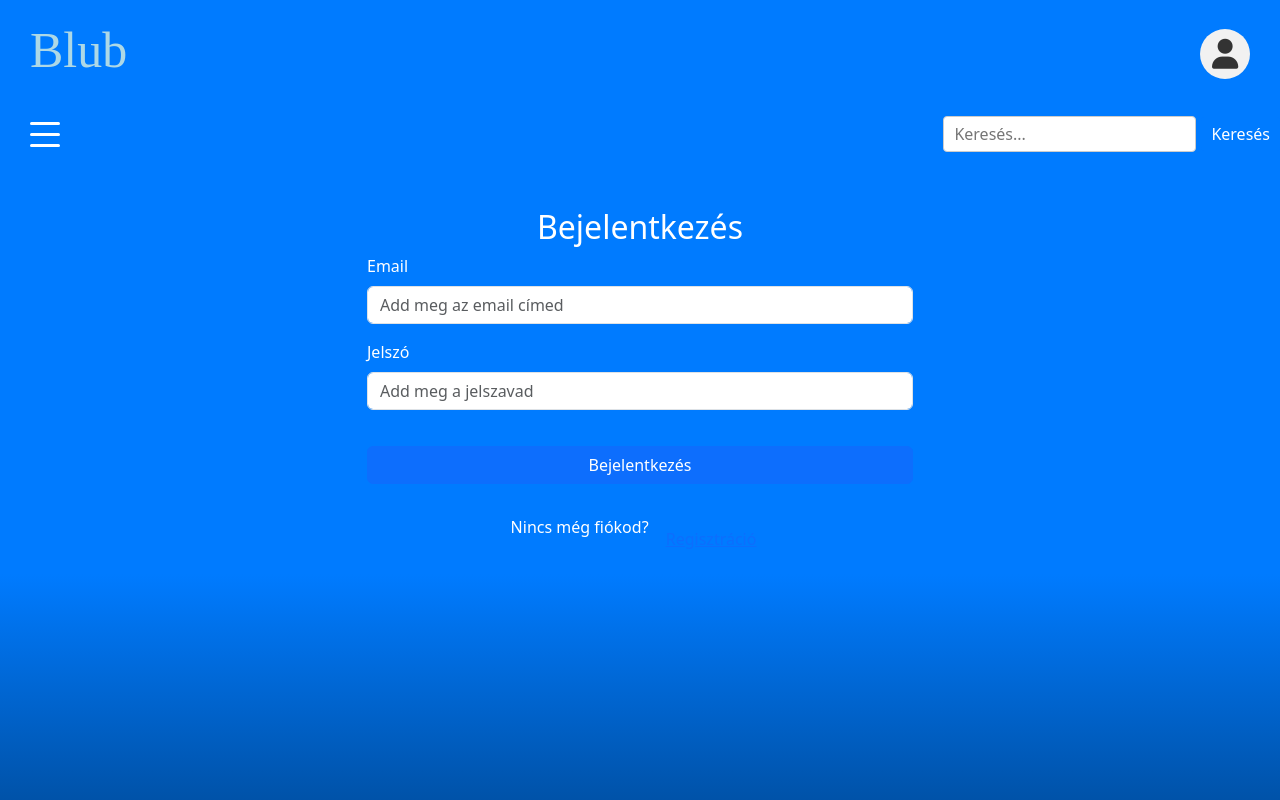
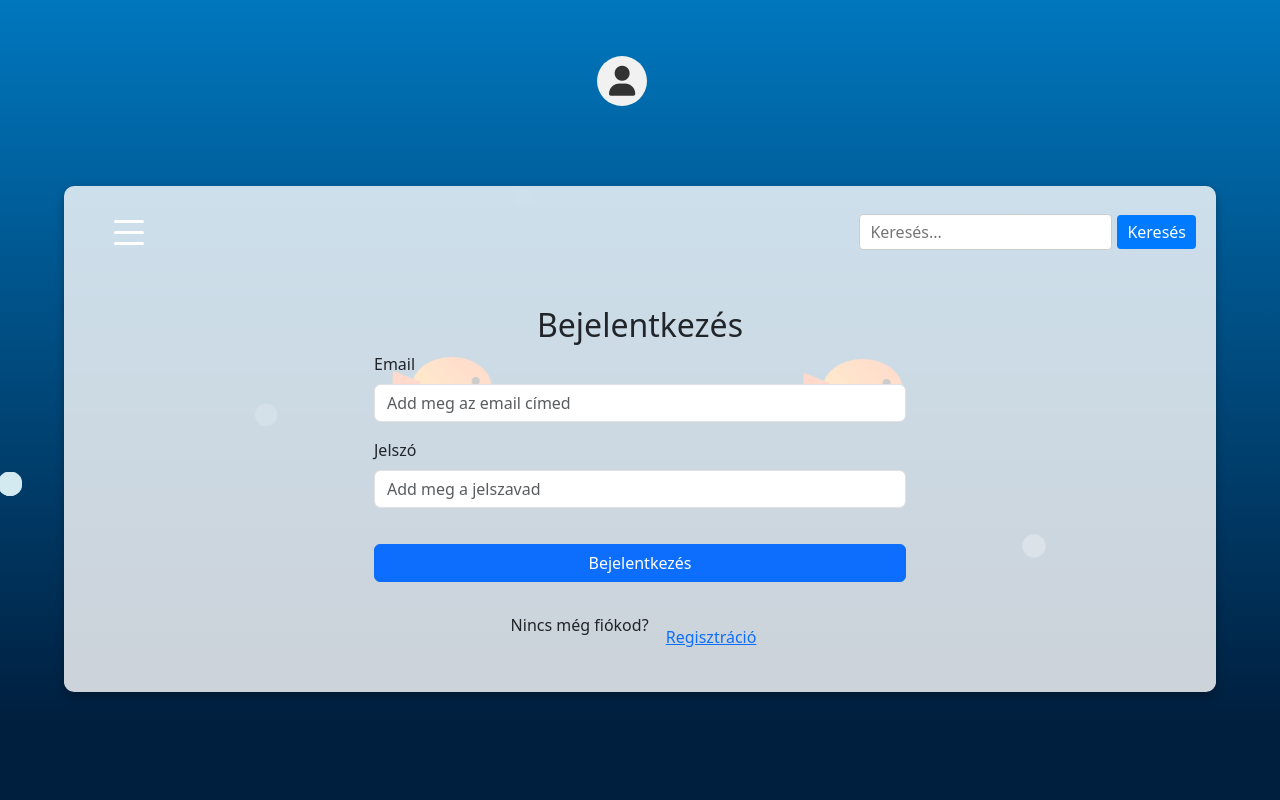
Before and after one commit to Blub-szakDolgozat/blub-szakdolgozat_frontend, a React (Create React App) app: page /bejelentkezes in a window 1280 px wide. Built offline with nearby package versions, Linux system fonts and the light colour scheme; no server answers.

Commit message:
kinézet szerkesztése

```diff
--- a/src/App.css
+++ b/src/App.css
@@ -1,235 +1,122 @@
+/* Általános oldalbeállítások */
 .App {
+  position: relative;
   height: 100vh;
   width: 100%;
-  color: white;
-  background-color: #007BFF;
-  position: relative;
+  display: flex;
+  flex-direction: column;
+  justify-content: flex-start;
+  align-items: center;
   overflow: hidden;
 }
 
-.App-header {
-  min-height: 10vh;
-  display: flex;
-  align-items: center;
-  padding: 20px 30px;
-  justify-content: space-between;
-  font-size: calc(10px + 2vmin);
-  color: lightblue;
-  font-family: 'Times New Roman', Times, serif;
-  z-index: 2;
-  position: relative;
-}
-
-.App-header h1 {
-  text-align: left;
-  font-size: 50px;
-}
-
-
-.App-content {
-  background-color: rgba(255, 255, 255, 0.8);
-  height: calc(100vh - 10vh);
-  position: relative;
-  z-index: 2;
-  padding: 20px;
-}
-
-form {
-  position: relative;
-  z-index: 3;
-}
-
-.body-container {
-  position: relative;
-  width: 100%;
-  height: 100vh;
-  background: linear-gradient(to bottom, #007BFF, #003366 50%);
-  display: flex;
-  flex-direction: column;
-  justify-content: flex-end;
-}
-
-.plants-container {
-  position: absolute;
-  bottom: 0;
-  display: flex;
-  justify-content: space-around;
-  width: 100%;
-}
-
-.plant {
-  width: 10%;
-  max-height: 100px;
-  object-fit: contain;
-}
-
-.bottom-section {
-  background-color: #deb887;
-  height: 25vh;
-}
-
-
-.fish {
-  position: absolute;
-  z-index: 1;
-}
-
-.plants-container {
-  position: absolute;
-  bottom: 0;
-  width: 100%;
-  height: auto;
-  display: flex;
-  justify-content: space-around;
-  align-items: flex-end;
-  background-color: transparent;
-}
-
-.plant {
-  width: 10%;
-  max-height: 150px;
-  object-fit: contain;
-  left: 10%;
-}
-
-.plant, .plant2 {
-  position: absolute;
-  bottom: -50px;
-  z-index: 0;
-  animation: sway 6s ease-in-out infinite;
-}
-
-.plant2 {
-  left: 60%;
-  width: 20px;
-  height: 250px;
-  animation: sway 7s ease-in-out infinite;
-}
-
+/* Óceán háttér */
 .ocean {
-  position: absolute;
+  position: fixed;
   top: 0;
   left: 0;
   width: 100%;
   height: 100%;
-  z-index: 1;
+  z-index: 0;
+  background: linear-gradient(to bottom, #0077be, #001f3f 90%);
+  overflow: hidden;
 }
 
+/* Buborék animáció */
+.bubbles {
+  position: absolute;
+  bottom: 0;
+  width: 100%;
+  height: 100%;
+  z-index: 1;
+  pointer-events: none;
+}
+
+.bubble {
+  position: absolute;
+  bottom: -100px;
+  width: 20px;
+  height: 20px;
+  background-color: rgba(255, 255, 255, 0.6);
+  border-radius: 50%;
+  animation: rise 10s infinite ease-in;
+  opacity: 0.7;
+}
+
+.bubble:nth-child(odd) {
+  background-color: rgba(173, 216, 230, 0.8);
+}
+
+.bubble:nth-child(1) { left: 20%; animation-duration: 8s; }
+.bubble:nth-child(2) { left: 40%; animation-duration: 6s; }
+.bubble:nth-child(3) { left: 60%; animation-duration: 10s; }
+.bubble:nth-child(4) { left: 80%; animation-duration: 12s; }
+
+@keyframes rise {
+  0% { transform: translateY(0) scale(1); }
+  50% { transform: translateY(-50vh) scale(1.2); }
+  100% { transform: translateY(-100vh) scale(0.8); opacity: 0; }
+}
+
+/* Halak */
 .fish {
   position: absolute;
-  z-index: 0;
-  width: 100px;
-  height: 50px;
-  background: #FFA500;
-  border-radius: 50%;
-  top: 30%;
-  left: -100px;
-  transform: translateY(-50%);
-  animation: swim 8s infinite ease-in-out, bodyMove 1s infinite alternate;
+  z-index: 1;
+  width: 120px;
+  height: 60px;
+  display: flex;
+  align-items: center;
+  animation: swim 8s infinite ease-in-out;
 }
 
-.fish .head {
-  position: absolute;
-  top: 10px;
-  left: 10px;
-  width: 20px;
-  height: 20px;
-  background: white;
-  border-radius: 50%;
-  border: 2px solid black;
+.fish-body {
+  background: linear-gradient(45deg, #ffa500, #ff4500);
+  border-radius: 50% 50% 50% 50% / 60% 60% 40% 40%;
+  width: 80px;
+  height: 50px;
+  position: relative;
 }
 
-.fish .eye {
+.fish-tail {
+  width: 30px;
+  height: 40px;
+  background: #ff4500;
+  clip-path: polygon(100% 50%, 25% 0, 0 50%, 25% 100%);
   position: absolute;
-  top: 5px;
-  left: 12px;
-  width: 6px;
-  height: 6px;
+  left: -20px;
+  top: 10px;
+  animation: tailMove 0.6s infinite alternate;
+}
+
+.fish-eye {
+  position: absolute;
+  width: 8px;
+  height: 8px;
   background: black;
   border-radius: 50%;
-}
-
-.fish .tail {
-  position: absolute;
-  right: -30px;
-  top: 50%;
-  width: 40px;
-  height: 30px;
-  background: #FF6347;
-  clip-path: polygon(100% 50%, 0 0%, 100% 100%);
-  transform: rotate(30deg);
-}
-
-.fish2 {
-  background: red;
-  z-index: 0;
-  animation: swim 10s infinite ease-in-out reverse, bodyMove 1s infinite alternate;
-}
-
-.fish2 .tail {
-  background: #FF4500;
+  top: 20px;
+  left: 60px;
 }
 
 @keyframes swim {
-  0% {
-    left: -100px;
-    top: 30%;
-    transform: translateY(-50%) rotate(90deg);
-  }
-  50% {
-    left: 50vw;
-    top: 60%;
-    transform: translateY(-50%) rotate(90deg);
-  }
-  100% {
-    left: 100vw;
-    top: 30%;
-    transform: translateY(-50%) rotate(90deg);
-  }
+  0% { transform: translateX(-120px); top: 30%; }
+  50% { transform: translateX(50vw); top: 50%; }
+  100% { transform: translateX(100vw); top: 30%; }
 }
 
-@keyframes bodyMove {
-  0% {
-    transform: scale(1);
-  }
-  50% {
-    transform: scale(1.05);
-  }
-  100% {
-    transform: scale(1);
-  }
+@keyframes tailMove {
+  0% { transform: rotate(20deg); }
+  100% { transform: rotate(-20deg); }
 }
 
-@keyframes sway {
-  0% {
-    transform: rotate(5deg);
-  }
-  50% {
-    transform: rotate(-5deg);
-  }
-  100% {
-    transform: rotate(5deg);
-  }
+/* Tartalom doboz */
+.App-content {
+  position: relative;
+  z-index: 2;
+  background: rgba(255, 255, 255, 0.8);
+  width: 90%;
+  padding: 20px;
+  margin-top: 10vh;
+  border-radius: 10px;
+  box-shadow: 0px 4px 10px rgba(0, 0, 0, 0.3);
 }
-
-
-input, textarea {
-  background-color: white;
-  pointer-events: auto;
-  color: black;
-  padding: 10px;
-  margin: 10px 0;
-  border: 2px solid #ccc;
-  border-radius: 5px;
-  z-index: 3;
-}
-
-input:focus, textarea:focus {
-  outline: none;
-  border-color: #4caf50;
-}
-
-.ocean, .fish, .fish2, .plant, .plant2 {
-  z-index: 0;
-  pointer-events: none;
-}
--- a/src/App.js
+++ b/src/App.js
@@ -10,39 +10,48 @@ import ProfileKep from './components/ProfilKep';
 import NapiSorsolas from './components/public/NapiSorsolas';
 import Profil from './pages/Profil';
 
+function Buborekok() {
+  const bubbles = Array.from({ length: 20 }, (_, index) => (
+    <div key={index} className="bubble"></div>
+  ));
+  return <div className="bubbles">{bubbles}</div>;
+}
+
+function Halak() {
+  return (
+    <div>
+      <div className="fish">
+        <div className="fish-body">
+          <div className="fish-eye"></div>
+          <div className="fish-tail"></div>
+        </div>
+      </div>
+      <div className="fish" style={{ animationDelay: '3s' }}>
+        <div className="fish-body">
+          <div className="fish-eye"></div>
+          <div className="fish-tail"></div>
+        </div>
+      </div>
+    </div>
+  );
+}
+
 function App() {
   const handleProfileClick = () => {
     alert('Profilképre kattintottál!');
   };
 
-  function Halak() {
-    return (
-      <div>
-        <div className="fish">
-          <div className="head">
-            <div className="eye"></div>
-          </div>
-          <div className="tail"></div>
-        </div>
-        <div className="fish fish2">
-          <div className="head">
-            <div className="eye"></div>
-          </div>
-          <div className="tail"></div>
-        </div>
-      </div>
-    );
-  }
-
-
   return (
     <div className="App">
+      <div className="ocean">
+        <Buborekok />
+        <Halak />
+      </div>
       <header className="App-header">
         <h1>Blub</h1>
-        <div>
         <ProfileKep onClick={handleProfileClick} />
-        </div>
       </header>
+      <div className="App-content">
         <Routes>
           <Route path="/" element={<Layout />}>
             <Route path="/*" element={<Public />} />
@@ -53,23 +62,7 @@ function App() {
             <Route path="/profil" element={<Profil />} />
           </Route>
         </Routes>
-      <div>
-      <div className="body-container">
-            <div className="bottom-section">
-            <div className="plants-container">
-                    <img src="/kepek/noveny1.png" alt="Plant 1" className="plant" />
-                    <img src="/assets/plant2.png" alt="Plant 2" className="plant" />
-                    <img src="/assets/plant3.png" alt="Plant 3" className="plant" />
       </div>
-                </div>
-                {/* Növények konténere */}
-
-                    <Halak />
-
-            </div>
-
-      </div>
-
     </div>
   );
 }
--- a/src/pages/Layout.css
+++ b/src/pages/Layout.css
@@ -15,6 +15,7 @@
   height: 25px;
   cursor: pointer;
   margin-left: 30px;
+
 }
 
 .hamburger .line {
@@ -27,19 +28,19 @@
 
 .dropdown-menu {
   display: none;
-  flex-direction: column;
-  gap: 10px;
-  top: 100px;
-  left: 25px;
-  background-color: #f8f9fa;
-  border: 1px solid #ccc;
-  border-radius: 5px;
-  box-shadow: 0 4px 6px rgba(0, 0, 0, 0.1);
+  flex-direction: row; /* Gombok egymás mellé rendezése */
+  gap: 10px; /* Gombok közötti távolság */
+  position: absolute;
+  top: 50%; /* A menü vertikálisan középen lesz a hamburgerhez képest */
+  right: 60px; /* Távolság a jobb oldaltól */
+  transform: translateY(-50%); /* Vertikális középre igazítás */
+  background-color: transparent; /* Átlátszó háttér a jobb megjelenés érdekében */
 }
 
 .dropdown-menu.open {
-  display: flex;
+  display: flex; /* Menüt megjeleníti, amikor a hamburger nyitva van */
 }
+
 
 .nav-link {
   color: black;
```
Lines whose indentation alone changed are shown as unchanged.
